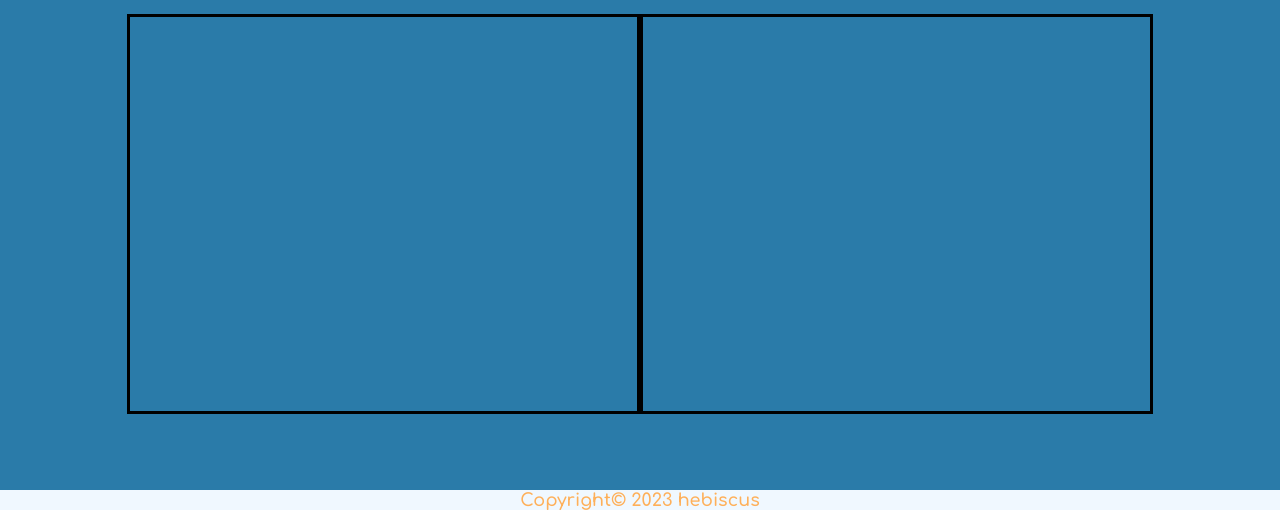
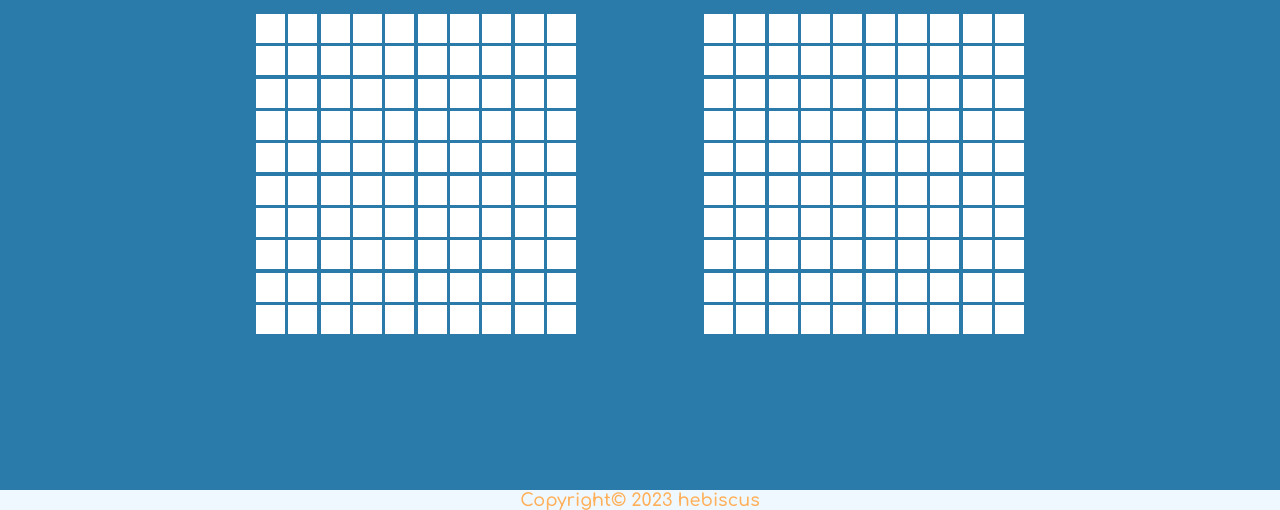
Before and after one commit to hebiscus/battleship, a website built with webpack: page src/index.html in a window 1280 px wide. Shown: the part 290-800 px from the top of the page. Built offline with nearby package versions, Linux system fonts and the light colour scheme.

Commit message:
made the boards not so ugly

```diff
--- a/src/style.css
+++ b/src/style.css
@@ -77,6 +77,7 @@ p {
     height: 50%;
     display: flex;
     justify-content: space-between;
+    gap: 2%;
 }
 
 .player-ships-left {
@@ -84,13 +85,35 @@ p {
 }
 
 .player-board {
-    width: 40%;
-    border: solid black;
+    width: 25vw;
+    height: 25vw;
+    display: grid;
+    grid-template-columns: repeat(10, 1fr);
+    grid-template-rows: repeat(10, 1fr);
+    gap: 1.1%;
 }
 
+.player-board > div {
+    background-color: white;
+}
+
+/* .player-board:after {
+    content: "";
+    display: block;
+    padding-bottom: 100%;
+  } */
+
 .computer-board {
-    width: 40%;
-    border: solid black;
+    width: 25vw;
+    height: 25vw;
+    display: grid;
+    grid-template-columns: repeat(10, 1fr);
+    grid-template-rows: repeat(10, 1fr);
+    gap: 1.1%;
+}
+
+.computer-board > div {
+    background-color: white;
 }
 
 .computer-ships-left {
```
